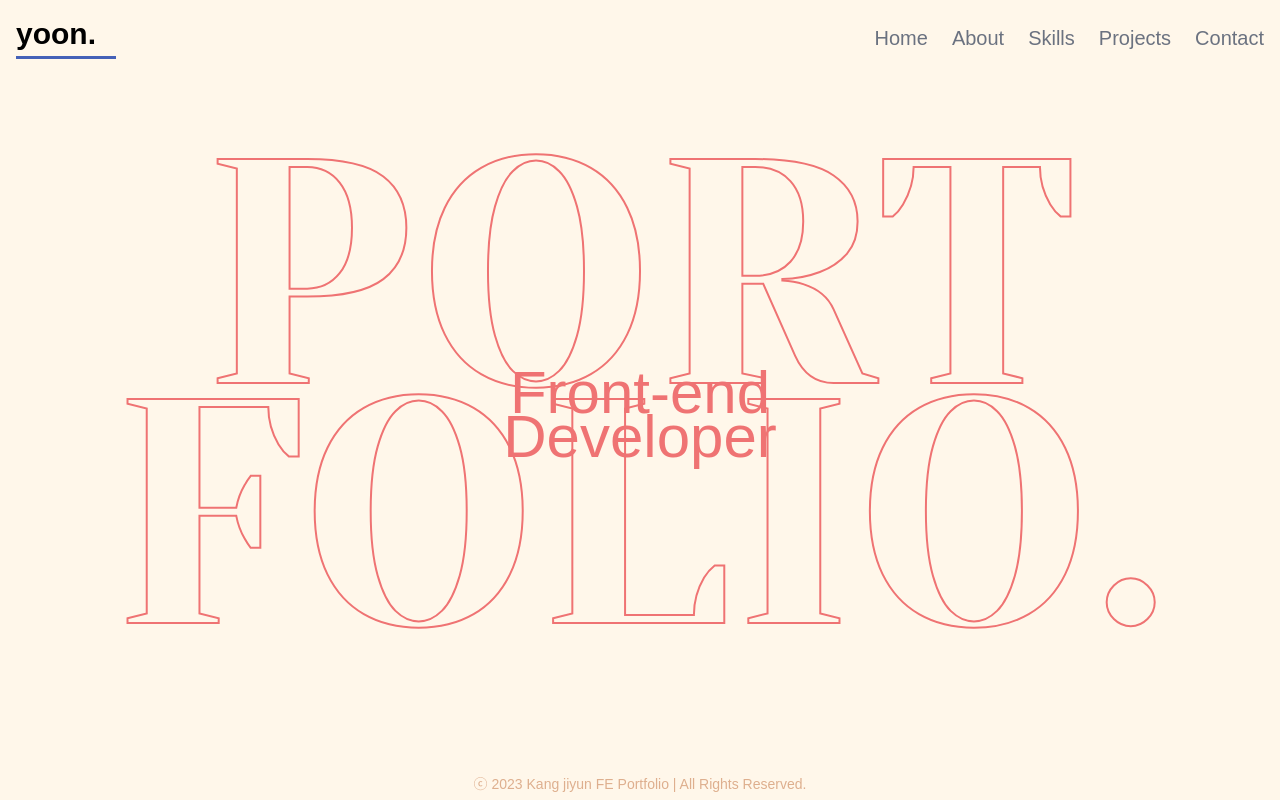
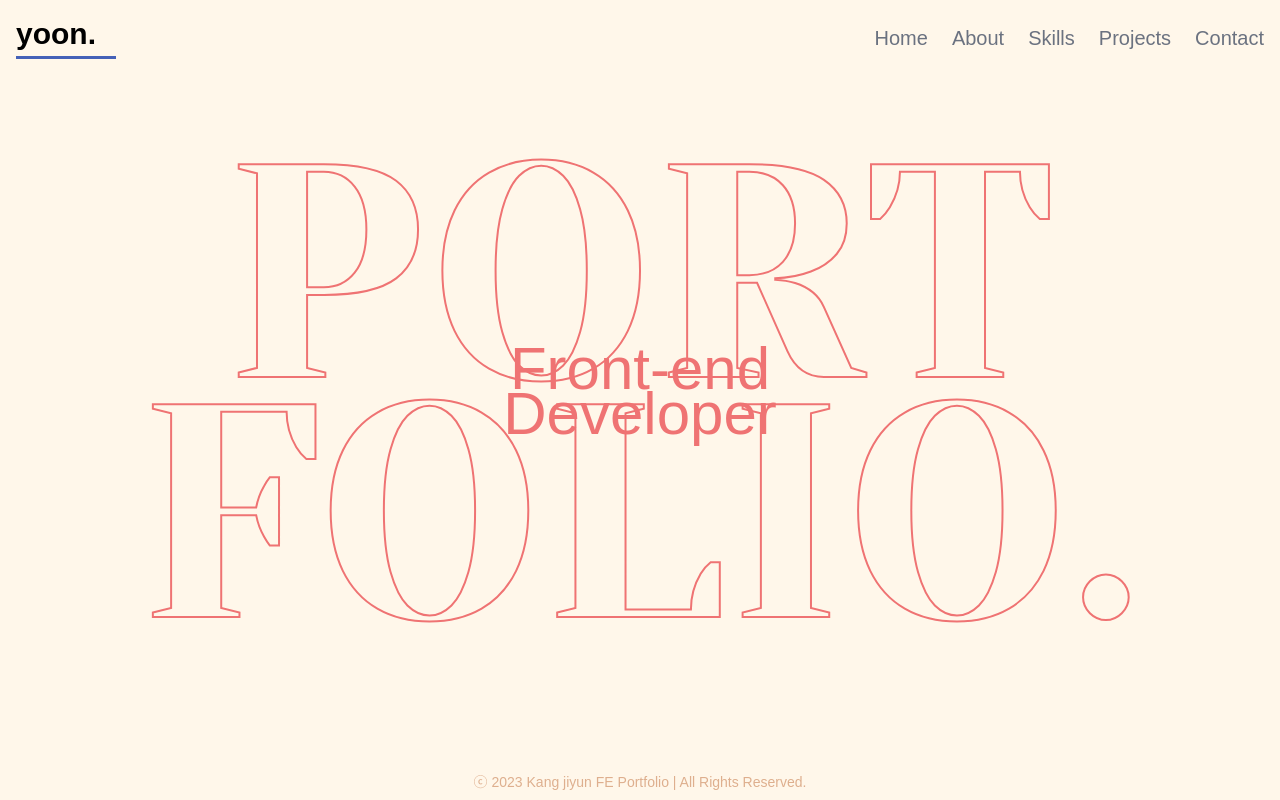
Before and after one commit to eeeyooon/portfolio, a Next.js app: page / in a window 1280 px wide. Built offline with nearby package versions, Linux system fonts and the light colour scheme; a web font is replaced by a local one.

Commit message:
style: 온보딩 페이지 스타일링 수정

```diff
--- a/src/components/Onboard.tsx
+++ b/src/components/Onboard.tsx
@@ -6,11 +6,11 @@ export default function Onboard() {
 
   return (
     <section className="bg-primary  text-center flex justify-center items-center h-auto selection:bg-red_color">
-      <div className="relative mt-20 w-[1057px] h-[611px]">
-        <span className=" text-[20rem]  font-outline-red whitespace-pre-linere leading-[15rem] font-yeseva text-primary">
+      <div className="relative mt-20 w-[1057px] h-[600px]">
+        <span className=" text-[19rem]  font-outline-red whitespace-pre-linere leading-[15rem] font-yeseva text-primary ">
           {text}
         </span>
-        <div className="font-shrik text-red_color text-6xl leading-[2.8rem] absolute top-1/2 right-1/2 translate-x-1/2 translate-y-[-100%] ">
+        <div className="font-shrik text-red_color text-6xl leading-[2.8rem] absolute top-1/2 right-1/2 translate-x-1/2 translate-y-[-120%] ">
           Front-end
           <br /> Developer
         </div>
```
